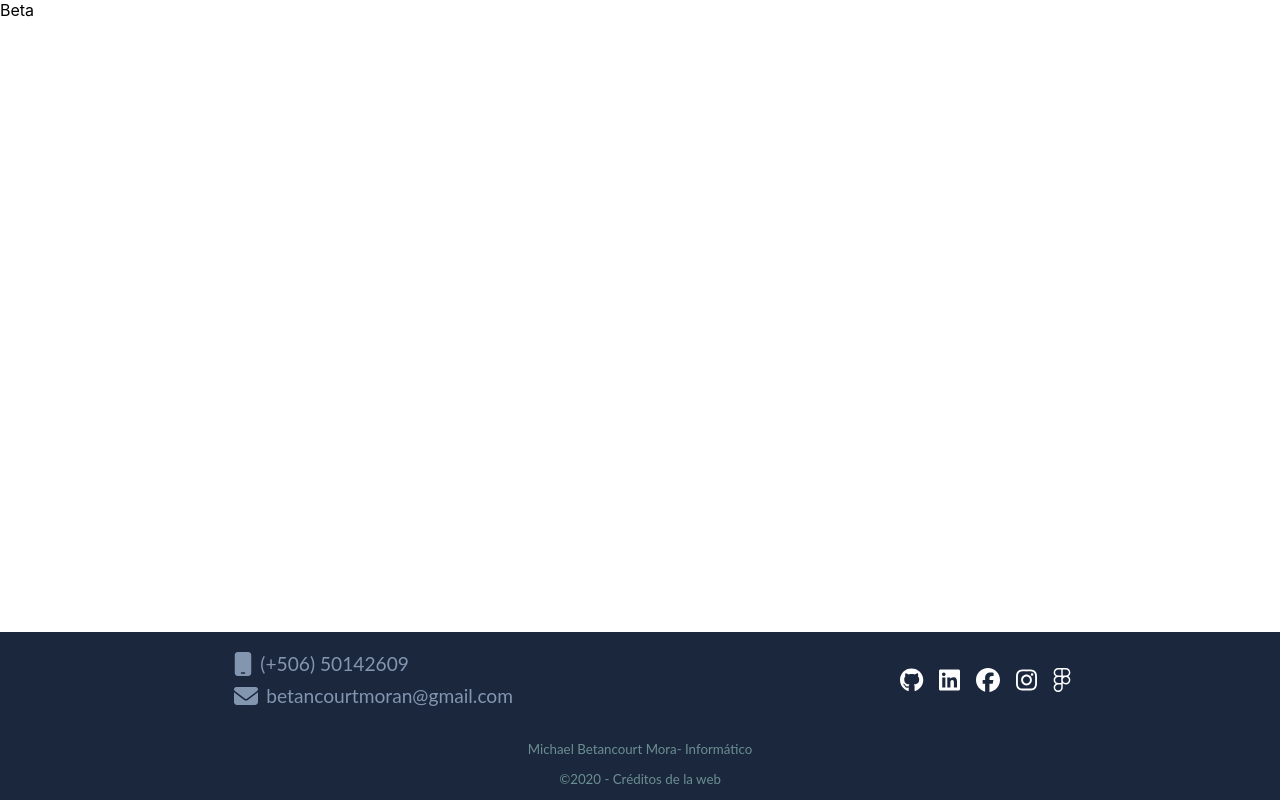
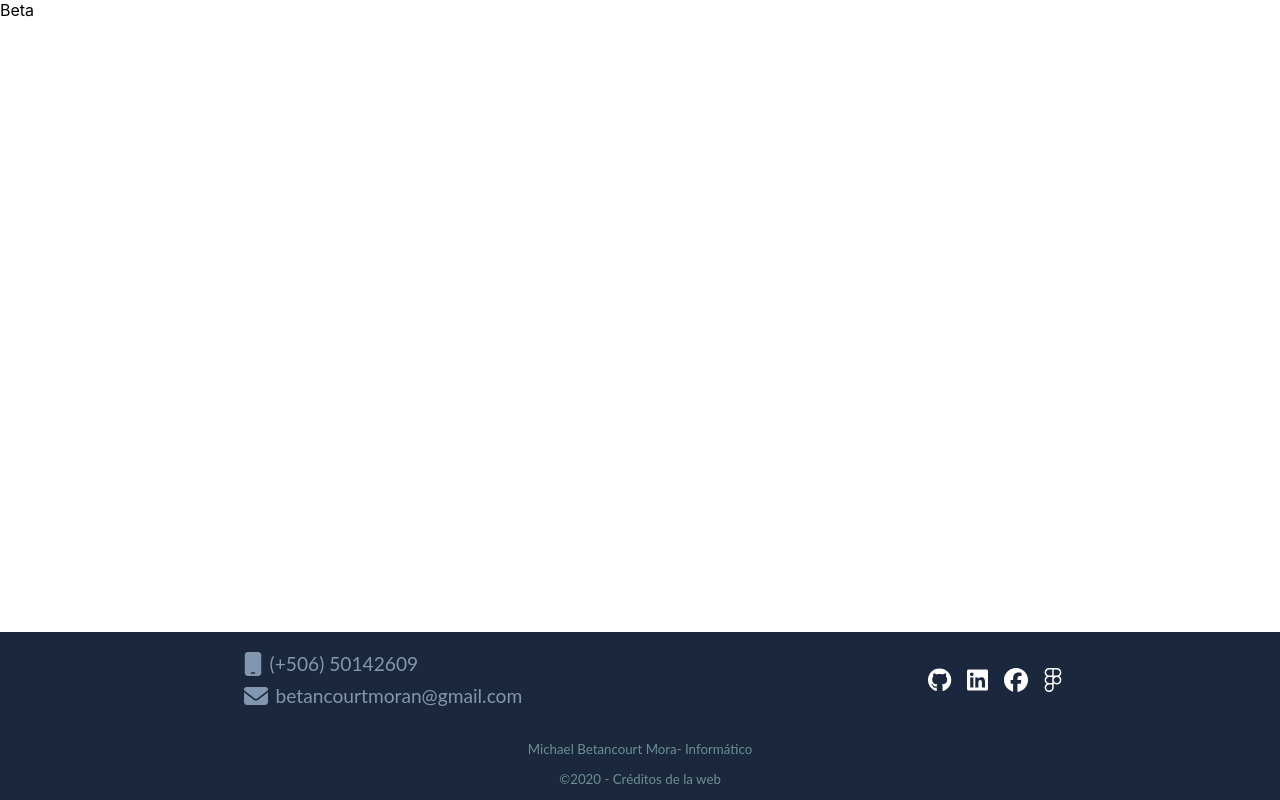
Before and after one commit to michaelbeta/portfoliomichaelbeta, a Next.js app: page /home in a window 1280 px wide. Built offline with nearby package versions, Linux system fonts and the light colour scheme.

Commit message:
footer listo

```diff
--- a/components/layout/Footer.js
+++ b/components/layout/Footer.js
@@ -15,7 +15,11 @@ import {
 
 const footer = (props) => {
 
-  const socialMedia = [faGithub, faLinkedin, faFacebook, faInstagram, faFigma];
+  const socialMedia = [
+    ["https://github.com/michaelbeta",faGithub],
+    ["https://www.linkedin.com/in/michael-betancourt-mora/",faLinkedin],
+    ["https://www.facebook.com/michael.betancourt.39794/",faFacebook],
+    ["https://www.figma.com/@MichaelBeta",faFigma]];
   return (
     <footer className={FooterStyled.footer}>
       <section className={FooterStyled.datosDeContacto}>
@@ -33,15 +37,16 @@ const footer = (props) => {
       <section className={FooterStyled.socialMedia}>
         {socialMedia.map((item, key) =>
           <button key={key}>
-            <a>
-              <FontAwesomeIcon icon={item} />
+            <a href={item[key,0]}>
+              <FontAwesomeIcon icon={item[key,1]} />
             </a>
           </button>
-          )}
+          )
+          }
       </section>
       <div className={FooterStyled.Creador}>
         <p title="Creador">Michael Betancourt Mora- Informático</p>
-        <p>©2020 - Créditos de la web</p>
+        <p><a href='/'>©2020 - Créditos de la web</a></p>
       </div>
     </footer>
 
--- a/styles/footer/footer.module.css
+++ b/styles/footer/footer.module.css
@@ -67,7 +67,10 @@
     padding: 0;
 
 }
+.socialMedia button a:hover{
 
+   color: #d6d0ab;
+}
 .socialMedia button a svg {
 
     font-size: 1.5rem;
@@ -96,7 +99,10 @@
     flex-basis: 100%;
     border-radius: 10px;
 }
+.Creador a:hover{
 
+    color: #d6d0ab;
+ }
 /*Telefonos y tablets*/
 
 @media (orientation:portrait) {
```
